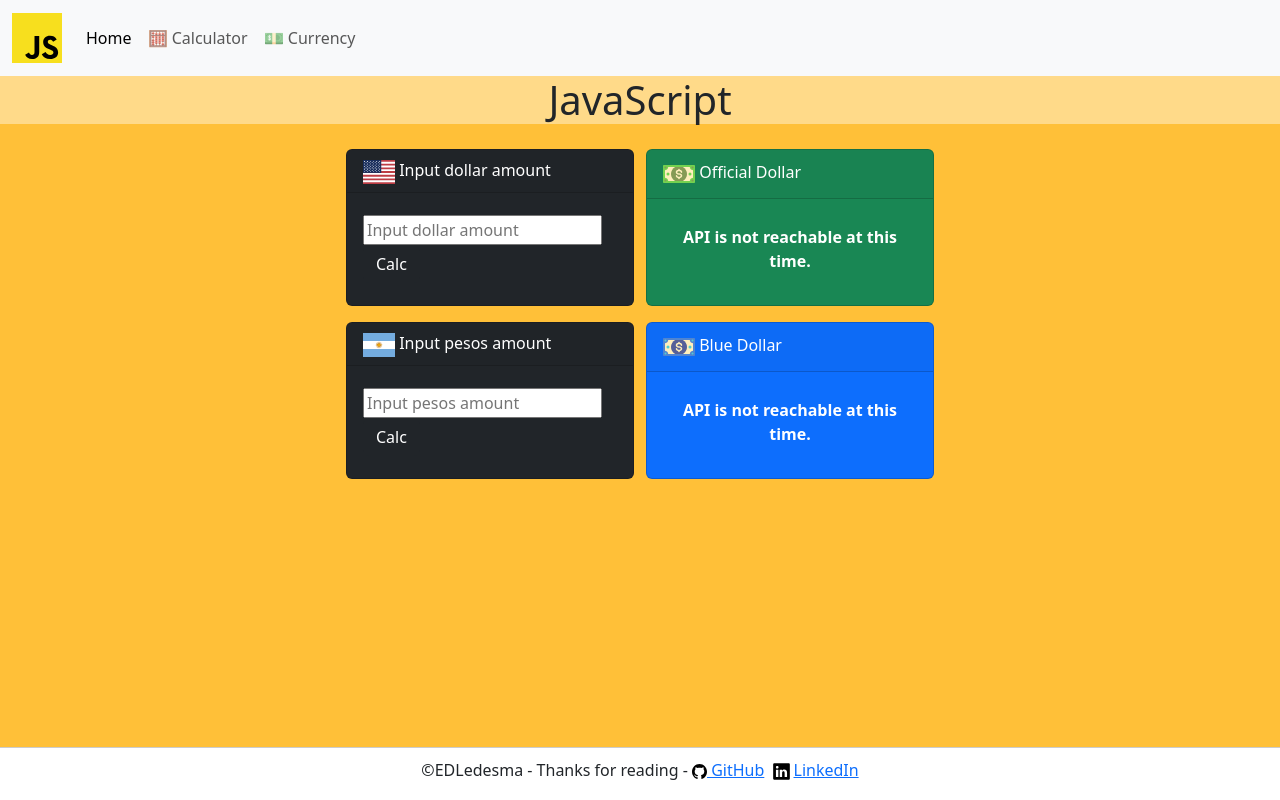
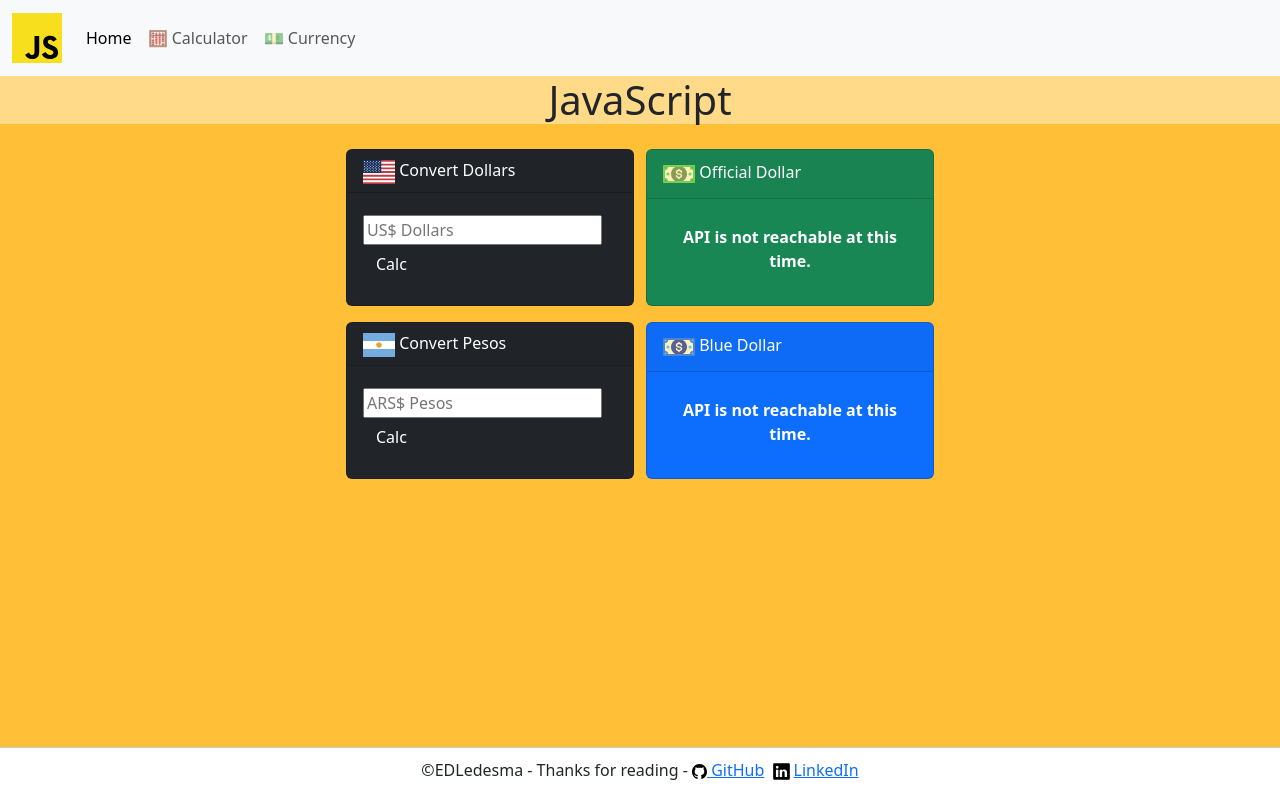
Before and after one commit to edledesma/JavaScript, a plain HTML site: page currency.html in a window 1280 px wide. Drawn offline with nearby package versions, Linux system fonts and the light colour scheme; no server answers.

Commit message:
Cleaned HTML

```diff
--- a/currency.html
+++ b/currency.html
@@ -30,13 +30,13 @@
       <div class="dol-container">
         <!-- Dollar Input-->
         <div class="card text-white bg-dark mb-3" style="max-width: 18rem">
-          <div class="card-header"><img src="./img/us.svg" width="32px"> Input dollar amount</div>
+          <div class="card-header"><img src="./img/us.svg" width="32px"> Convert Dollars</div>
           <div class="card-body">
             <form for="dollarInput">
               <input
                 type="number"
                 id="dollarInput"
-                placeholder="Input dollar amount"
+                placeholder="US$ Dollars"
               /><button id="inputButton" type="button" class="btn btn-dark">
                 Calc
               </button>
@@ -57,13 +57,13 @@
 
       <!-- Pesos Input-->
       <div class="card text-white bg-dark mb-3" style="max-width: 18rem">
-        <div class="card-header"><img src="./img/ar.svg" width="32px">  Input pesos amount</div>
+        <div class="card-header"><img src="./img/ar.svg" width="32px">  Convert Pesos</div>
         <div class="card-body">
           <form for="pesosInput">
             <input
               type="number"
               id="pesosInput"
-              placeholder="Input pesos amount"
+              placeholder="ARS$ Pesos"
             /><button id="inputButtonP" type="button" class="btn btn-dark">
               Calc
             </button>
```
